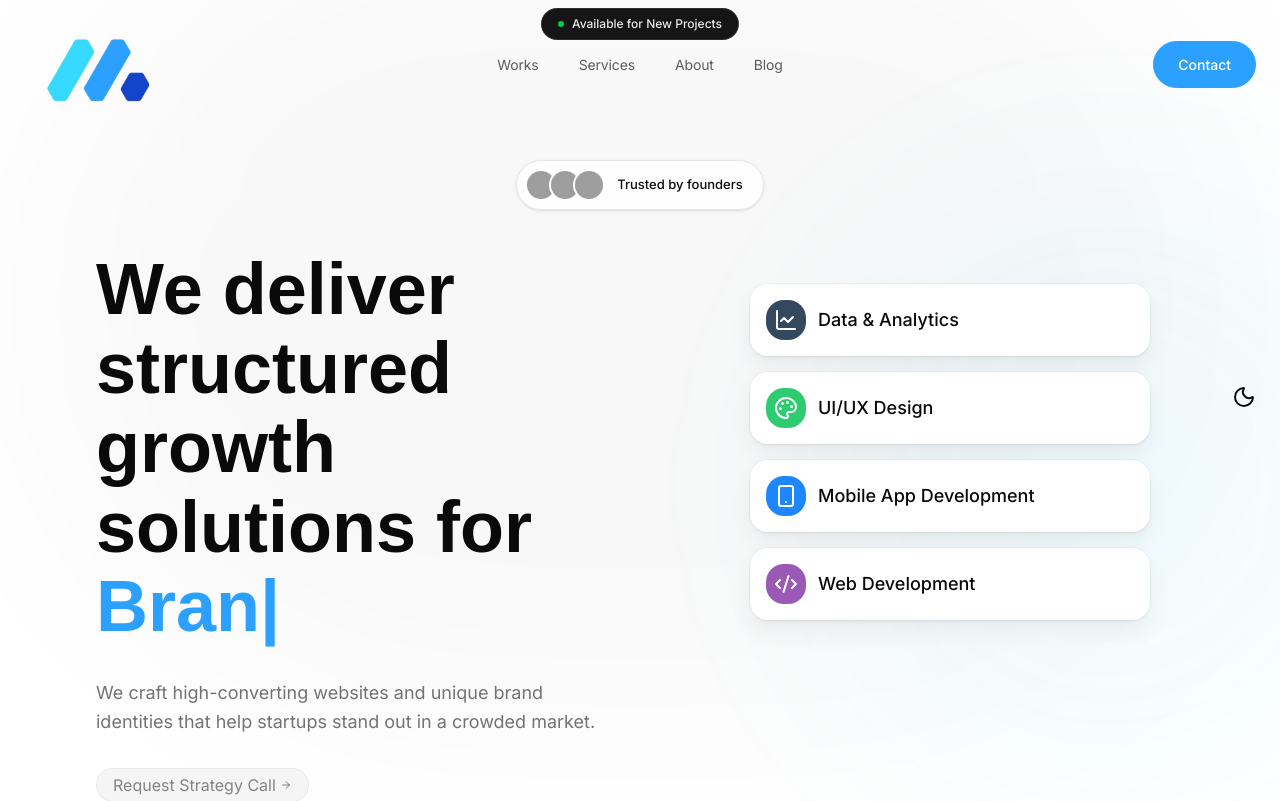
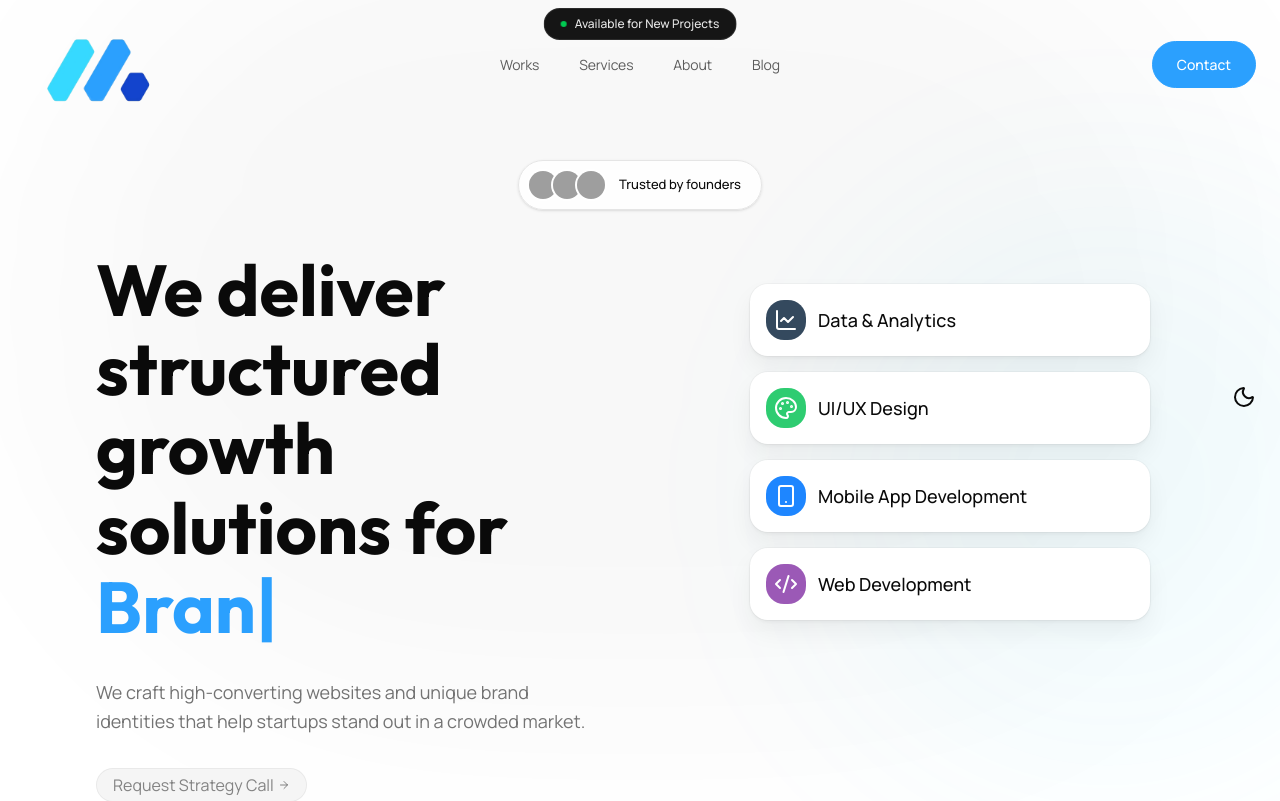
Before and after one commit to meronatic-dev1/meronatic-main, a Next.js app: page / in a window 1280 px wide. Shown: the top 801 px of the page. Built offline with nearby package versions, Linux system fonts and the light colour scheme; grey boxes are pictures that could not be loaded.

Commit message:
Update fonts to Manrope/Outfit and link Meronatic Pro

```diff
--- a/app/globals.css
+++ b/app/globals.css
@@ -13,7 +13,8 @@
   --color-brand-orange: #2ba0fe;
 
   --font-cal: "Cal Sans", sans-serif;
-  --font-inter: "Inter", sans-serif;
+  --font-manrope: "Manrope", sans-serif;
+  --font-outfit: "Outfit", sans-serif;
 
   --animate-text-reveal: text-reveal 1.5s cubic-bezier(0.77, 0, 0.175, 1) 0.5s;
   --animate-fade-in-up: fade-in-up 0.8s ease-out forwards;
@@ -107,8 +108,12 @@
 body {
   background-color: var(--color-background);
   color: var(--color-foreground);
-  font-family: var(--font-inter);
+  font-family: var(--font-manrope);
   overflow-x: hidden;
+}
+
+h1, .title {
+  font-family: var(--font-outfit);
 }
 
 @theme inline {
--- a/app/layout.tsx
+++ b/app/layout.tsx
@@ -1,13 +1,19 @@
 import type { Metadata } from "next";
-import { Inter } from "next/font/google";
+import { Manrope, Outfit } from "next/font/google";
 import "./globals.css";
 import clsx from "clsx";
 import { ThemeProvider } from "@/components/theme-provider";
 import { FloatingThemeToggle } from "@/components/floating-theme-toggle";
 
-const inter = Inter({
+const manrope = Manrope({
     subsets: ["latin"],
-    variable: "--font-inter",
+    variable: "--font-manrope",
+    display: "swap",
+});
+
+const outfit = Outfit({
+    subsets: ["latin"],
+    variable: "--font-outfit",
     display: "swap",
 });
 
@@ -23,7 +29,7 @@ export default function RootLayout({
 }>) {
     return (
         <html lang="en" className="scroll-smooth" suppressHydrationWarning>
-            <body className={clsx(inter.variable, "antialiased selection:bg-brand-blue selection:text-white")}>
+            <body className={clsx(manrope.variable, outfit.variable, "antialiased selection:bg-brand-blue selection:text-white")}>
                 <ThemeProvider
                     attribute="class"
                     defaultTheme="light"
--- a/components/StickyProjectCard.tsx
+++ b/components/StickyProjectCard.tsx
@@ -90,7 +90,12 @@ export default function StickyProjectCard({ project, index, total, progress, ran
                             </p>
                         </div>
                         <div className="mt-4 lg:mt-auto hidden lg:block">
-                            <a href="#" className="inline-flex items-center gap-2 text-sm font-medium text-white hover:text-gray-300 transition-colors group/link">
+                            <a
+                                href={project.link || "#"}
+                                target={project.link ? "_blank" : undefined}
+                                rel={project.link ? "noopener noreferrer" : undefined}
+                                className="inline-flex items-center gap-2 text-sm font-medium text-white hover:text-gray-300 transition-colors group/link"
+                            >
                                 View Case Study
                                 <ArrowUpRight size={16} className="group-hover/link:translate-x-0.5 group-hover/link:-translate-y-0.5 transition-transform" />
                             </a>
@@ -113,7 +118,12 @@ export default function StickyProjectCard({ project, index, total, progress, ran
                         </div>
                         {/* Mobile View Case Study Button */}
                         <div className="lg:hidden flex items-center">
-                            <a href="#" className="inline-flex items-center justify-center w-10 h-10 rounded-full bg-white/10 text-white hover:bg-white/20 transition-colors">
+                            <a
+                                href={project.link || "#"}
+                                target={project.link ? "_blank" : undefined}
+                                rel={project.link ? "noopener noreferrer" : undefined}
+                                className="inline-flex items-center justify-center w-10 h-10 rounded-full bg-white/10 text-white hover:bg-white/20 transition-colors"
+                            >
                                 <ArrowUpRight size={18} />
                             </a>
                         </div>
--- a/lib/data.ts
+++ b/lib/data.ts
@@ -7,6 +7,7 @@ export const PROJECTS = [
         year: "2026",
         role: "Design & Development",
         image: "/meronatic-pro.png",
+        link: "https://pro.meronatic.com/",
     },
     {
         id: "02",
```
